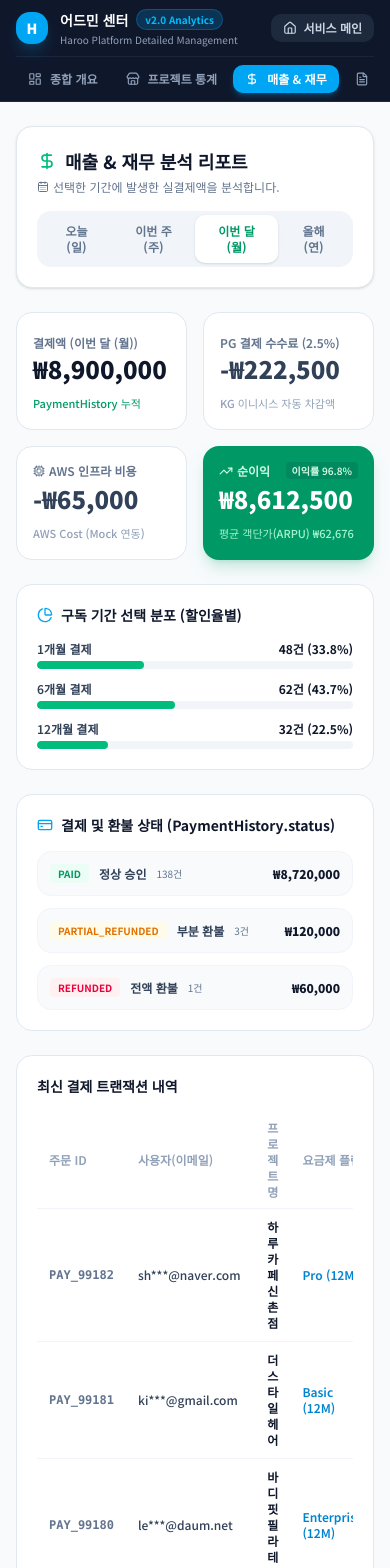
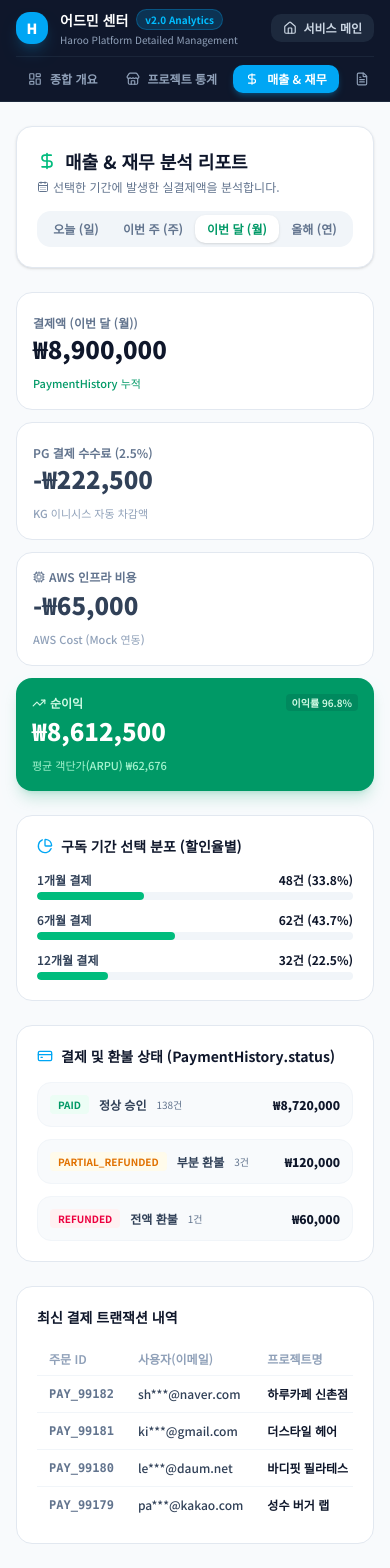
Before and after one commit to Moorisong/haroo, a Next.js app: page /admin/financials in a window 390 px wide. Shown: the top 1568 px of the page. Built offline with nearby package versions, Linux system fonts and the light colour scheme.

Commit message:
fix(admin): 상세 통계 패널 모바일 그리드 펴짐 및 데이터 테이블 셀 세로 꺾임 방지

```diff
--- a/src/components/admin/AdminFinancialDetailed.tsx
+++ b/src/components/admin/AdminFinancialDetailed.tsx
@@ -131,12 +131,12 @@ export default function AdminFinancialDetailed() {
         </div>
 
         {/* 기간 선택 탭 (Segmented Control) */}
-        <div className="flex bg-slate-100 p-1 rounded-xl">
+        <div className="flex bg-slate-100 p-1 rounded-xl overflow-x-auto no-scrollbar w-full sm:w-auto">
           {PERIODS.map((p) => (
             <button
               key={p.value}
               onClick={() => setPeriod(p.value)}
-              className={`px-4 py-2 text-xs font-bold rounded-lg transition-all ${
+              className={`px-3 sm:px-4 py-1.5 sm:py-2 text-xs font-bold rounded-lg transition-all whitespace-nowrap flex-1 sm:flex-none ${
                 period === p.value
                   ? 'bg-white text-emerald-600 shadow-sm'
                   : 'text-slate-500 hover:text-slate-700 hover:bg-slate-200/50'
@@ -149,7 +149,7 @@ export default function AdminFinancialDetailed() {
       </div>
 
       {/* 정산 재무 요약 카드 */}
-      <div className="grid grid-cols-2 lg:grid-cols-4 gap-4">
+      <div className="grid grid-cols-1 sm:grid-cols-2 lg:grid-cols-4 gap-3 sm:gap-4">
         <div className="bg-white p-4 rounded-2xl border border-slate-200 space-y-1">
           <span className="text-xs font-semibold text-slate-500">결제액 ({PERIODS.find(p => p.value === period)?.label})</span>
           <p className="text-2xl font-black text-slate-900">₩{f.grossRevenue.toLocaleString()}</p>
@@ -229,27 +229,27 @@ export default function AdminFinancialDetailed() {
       {/* 최근 트랜잭션 테이블 */}
       <div className="bg-white p-5 rounded-2xl border border-slate-200 space-y-4">
         <h3 className="text-sm font-bold text-slate-900">최신 결제 트랜잭션 내역</h3>
-        <div className="overflow-x-auto">
-          <table className="w-full text-left text-xs">
+        <div className="overflow-x-auto no-scrollbar">
+          <table className="w-full text-left text-xs min-w-[580px]">
             <thead>
               <tr className="border-b border-slate-100 text-slate-400">
-                <th className="py-2 px-3 font-semibold">주문 ID</th>
-                <th className="py-2 px-3 font-semibold">사용자(이메일)</th>
-                <th className="py-2 px-3 font-semibold">프로젝트명</th>
-                <th className="py-2 px-3 font-semibold">요금제 플랜</th>
-                <th className="py-2 px-3 font-semibold">결제액</th>
-                <th className="py-2 px-3 font-semibold">결제일</th>
+                <th className="py-2 px-3 font-semibold whitespace-nowrap">주문 ID</th>
+                <th className="py-2 px-3 font-semibold whitespace-nowrap">사용자(이메일)</th>
+                <th className="py-2 px-3 font-semibold whitespace-nowrap">프로젝트명</th>
+                <th className="py-2 px-3 font-semibold whitespace-nowrap">요금제 플랜</th>
+                <th className="py-2 px-3 font-semibold whitespace-nowrap">결제액</th>
+                <th className="py-2 px-3 font-semibold whitespace-nowrap">결제일</th>
               </tr>
             </thead>
             <tbody className="divide-y divide-slate-100">
               {f.recentTransactions.map((tx) => (
                 <tr key={tx.id} className="hover:bg-slate-50/80">
-                  <td className="py-2.5 px-3 font-mono font-semibold text-slate-500">{tx.id}</td>
-                  <td className="py-2.5 px-3 text-slate-700 font-medium">{tx.user}</td>
-                  <td className="py-2.5 px-3 font-bold text-slate-900">{tx.project}</td>
-                  <td className="py-2.5 px-3 font-semibold text-sky-600">{tx.tier}</td>
-                  <td className="py-2.5 px-3 font-black text-emerald-600">₩{tx.amount.toLocaleString()}</td>
-                  <td className="py-2.5 px-3 text-slate-400">{tx.date}</td>
+                  <td className="py-2.5 px-3 font-mono font-semibold text-slate-500 whitespace-nowrap">{tx.id}</td>
+                  <td className="py-2.5 px-3 text-slate-700 font-medium whitespace-nowrap">{tx.user}</td>
+                  <td className="py-2.5 px-3 font-bold text-slate-900 whitespace-nowrap">{tx.project}</td>
+                  <td className="py-2.5 px-3 font-semibold text-sky-600 whitespace-nowrap">{tx.tier}</td>
+                  <td className="py-2.5 px-3 font-black text-emerald-600 whitespace-nowrap">₩{tx.amount.toLocaleString()}</td>
+                  <td className="py-2.5 px-3 text-slate-400 whitespace-nowrap">{tx.date}</td>
                 </tr>
               ))}
             </tbody>
--- a/src/components/admin/AdminInfraDetailed.tsx
+++ b/src/components/admin/AdminInfraDetailed.tsx
@@ -58,7 +58,7 @@ export default function AdminInfraDetailed() {
       </div>
 
       {/* 인프라 KPI 카드 */}
-      <div className="grid grid-cols-2 lg:grid-cols-4 gap-4">
+      <div className="grid grid-cols-1 sm:grid-cols-2 lg:grid-cols-4 gap-3 sm:gap-4">
         <div className="bg-white p-4 rounded-2xl border border-slate-200 space-y-1">
           <span className="text-xs font-semibold text-slate-500">평균 CPU 사용률 (AWS EC2)</span>
           <p className="text-2xl font-black text-slate-900">{i.avgCpuUsage}%</p>
--- a/src/components/admin/AdminProjectStats.tsx
+++ b/src/components/admin/AdminProjectStats.tsx
@@ -102,7 +102,7 @@ export default function AdminProjectStats() {
       </div>
 
       {/* 4분할 프로젝트 상태 카운팅 */}
-      <div className="grid grid-cols-2 lg:grid-cols-4 gap-4">
+      <div className="grid grid-cols-1 sm:grid-cols-2 lg:grid-cols-4 gap-3 sm:gap-4">
         <div className="bg-emerald-50/70 border border-emerald-100 rounded-2xl p-4">
           <div className="flex items-center justify-between">
             <span className="text-xs font-bold text-emerald-700">정상 운영 (RUNNING)</span>
--- a/src/components/admin/AdminSubmissionStats.tsx
+++ b/src/components/admin/AdminSubmissionStats.tsx
@@ -75,7 +75,7 @@ export default function AdminSubmissionStats() {
       </div>
 
       {/* 요약 카운트 */}
-      <div className="grid grid-cols-2 lg:grid-cols-3 gap-4">
+      <div className="grid grid-cols-1 sm:grid-cols-2 lg:grid-cols-3 gap-3 sm:gap-4">
         <div className="bg-white p-4 rounded-2xl border border-slate-200 space-y-1">
           <span className="text-xs font-semibold text-slate-500">누적 전체 제출건</span>
           <p className="text-2xl font-black text-slate-900">{s.totalSubmissions.toLocaleString()}건</p>
@@ -154,31 +154,31 @@ export default function AdminSubmissionStats() {
       {/* 실시간 최근 고객 제출 데이터 테이블 */}
       <div className="bg-white p-5 rounded-2xl border border-slate-200 space-y-4">
         <h3 className="text-sm font-bold text-slate-900">실시간 최신 제출 폼 데이터</h3>
-        <div className="overflow-x-auto">
-          <table className="w-full text-left text-xs">
+        <div className="overflow-x-auto no-scrollbar">
+          <table className="w-full text-left text-xs min-w-[550px]">
             <thead>
               <tr className="border-b border-slate-100 text-slate-400">
-                <th className="py-2 px-3 font-semibold">제출 ID</th>
-                <th className="py-2 px-3 font-semibold">프로젝트 사이트</th>
-                <th className="py-2 px-3 font-semibold">블록 ID (blockId)</th>
-                <th className="py-2 px-3 font-semibold">연락처 포함 여부</th>
-                <th className="py-2 px-3 font-semibold">제출 시각</th>
+                <th className="py-2 px-3 font-semibold whitespace-nowrap">제출 ID</th>
+                <th className="py-2 px-3 font-semibold whitespace-nowrap">프로젝트 사이트</th>
+                <th className="py-2 px-3 font-semibold whitespace-nowrap">블록 ID (blockId)</th>
+                <th className="py-2 px-3 font-semibold whitespace-nowrap">연락처 포함 여부</th>
+                <th className="py-2 px-3 font-semibold whitespace-nowrap">제출 시각</th>
               </tr>
             </thead>
             <tbody className="divide-y divide-slate-100">
               {s.recentSubmissions.map((sub) => (
                 <tr key={sub.id} className="hover:bg-slate-50/80">
-                  <td className="py-2.5 px-3 font-mono text-slate-500">{sub.id}</td>
-                  <td className="py-2.5 px-3 font-bold text-slate-900">{sub.storeName}</td>
-                  <td className="py-2.5 px-3 font-mono text-indigo-600 font-semibold">{sub.blockId}</td>
-                  <td className="py-2.5 px-3">
+                  <td className="py-2.5 px-3 font-mono text-slate-500 whitespace-nowrap">{sub.id}</td>
+                  <td className="py-2.5 px-3 font-bold text-slate-900 whitespace-nowrap">{sub.storeName}</td>
+                  <td className="py-2.5 px-3 font-mono text-indigo-600 font-semibold whitespace-nowrap">{sub.blockId}</td>
+                  <td className="py-2.5 px-3 whitespace-nowrap">
                     {sub.hasPhone ? (
                       <span className="px-2 py-0.5 bg-emerald-100 text-emerald-700 rounded text-[10px] font-bold">O</span>
                     ) : (
                       <span className="px-2 py-0.5 bg-slate-100 text-slate-500 rounded text-[10px] font-bold">X</span>
                     )}
                   </td>
-                  <td className="py-2.5 px-3 text-slate-400">{sub.createdAt}</td>
+                  <td className="py-2.5 px-3 text-slate-400 whitespace-nowrap">{sub.createdAt}</td>
                 </tr>
               ))}
             </tbody>
```
